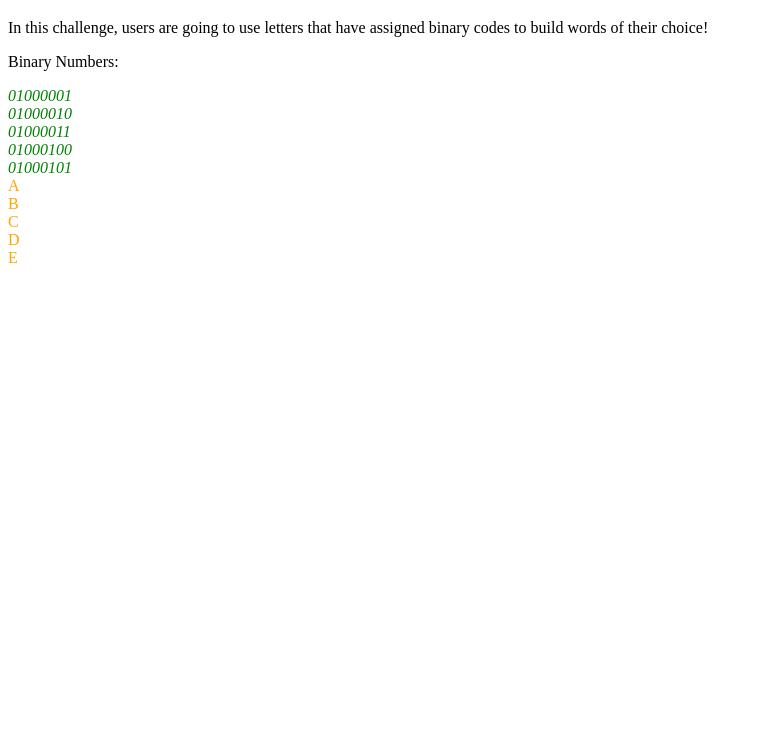
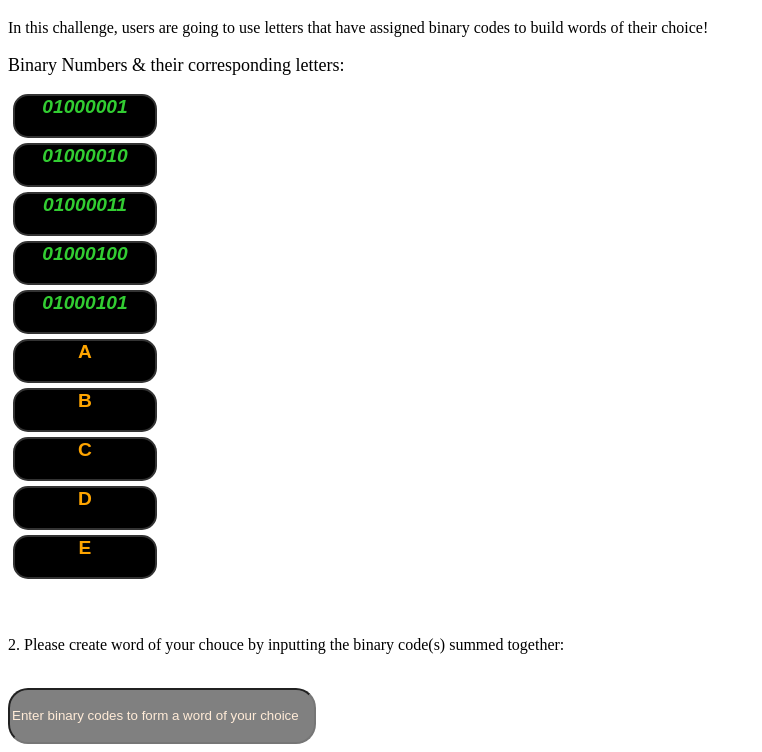
Before and after one commit to MaccccD/To-Do-List-App, a website: page HTML/BinaryBuilder.html in a window 1280 px wide. Shown: the part 61-813 px from the top of the page, without its empty margins (0-762 px from the left). Drawn offline with Linux system fonts and the light colour scheme.

Commit message:
UI & Logic Updates
-added some styling changes.

```diff
--- a/CSS/styles.css
+++ b/CSS/styles.css
@@ -73,7 +73,7 @@ button {
   font-weight: bold;
 }
 .binary-box {
-  width: 40px;
+  width: 140px;
   height: 40px;
   border: 2px solid #333;
   background-color: black;
@@ -89,3 +89,20 @@ button {
   font-size: 1.2em;
   font-weight: bold;
 }
+.binary-box-letter {
+  gap: 60px;
+  width: 140px;
+  height: 40px;
+  border: 2px solid #333;
+  background-color: black;
+  color: rgb(1, 245, 99);
+  border-radius: 15px;
+  margin-left: -50px;
+  text-align: center;
+  justify-content: center;
+  align-items: center;
+  margin: 5px;
+  font-family: Arial, sans-serif;
+  font-size: 1.2em;
+  font-weight: bold;
+}
--- a/HTML/BinaryBuilder.html
+++ b/HTML/BinaryBuilder.html
@@ -3,6 +3,7 @@
 <head>
     <meta charset="UTF-8">
     <meta name="viewport" content="width=device-width, initial-scale=1.0">
+    <link href="../CSS/styles.css" rel="stylesheet"/>
     <title>Binary Words Builder</title>
 </head>
 <body>
@@ -10,7 +11,7 @@
 
     <p>In this challenge, users are going to use letters that have assigned binary codes to build words of their choice!</p>
 
-    <p class="content">Binary Numbers:</p>
+    <p class="content">Binary Numbers & their corresponding letters:</p>
     <div id="binaryNumbers">
 
     </div>
@@ -21,6 +22,12 @@
      </span>
 
 
+     <br/>
+     <p>2. Please create word of your chouce by inputting the binary code(s) summed together:</p>
+     <br/>
+     <input type="text" id="addLetter" placeholder="Enter binary codes to form a word of your choice">
+
+
 
 
 
--- a/JS/BinaryBuilder.js
+++ b/JS/BinaryBuilder.js
@@ -16,8 +16,6 @@ let binaryWords = [
      {letter: "E",
       binary: "01000101"
      },
-     {
-     }
     ];
 
 function ShowBinaryNumbers(){
@@ -26,7 +24,7 @@ function ShowBinaryNumbers(){
      binaryWords.forEach(binary => {
         let binaryNum = document.createElement("div");
         binaryNum.textContent = binary.binary;
-        binaryNum.style.color = "green";
+        binaryNum.style.color = "limegreen";
         binaryNum.style.fontStyle = 'italic'
         binaryNum.classList.add("binary-box")
         binaryNumbers.appendChild(binaryNum);
@@ -43,6 +41,7 @@ function ShowBinaryLetter(){
              let binaryLet = document.createElement("div");
              binaryLet.textContent = binaryW.letter;
              binaryLet.style.color = "orange";
+             binaryLet.classList.add("binary-box-letter");
              binaryNumbers.appendChild(binaryLet);
 
              console.log(binaryLet);
```
